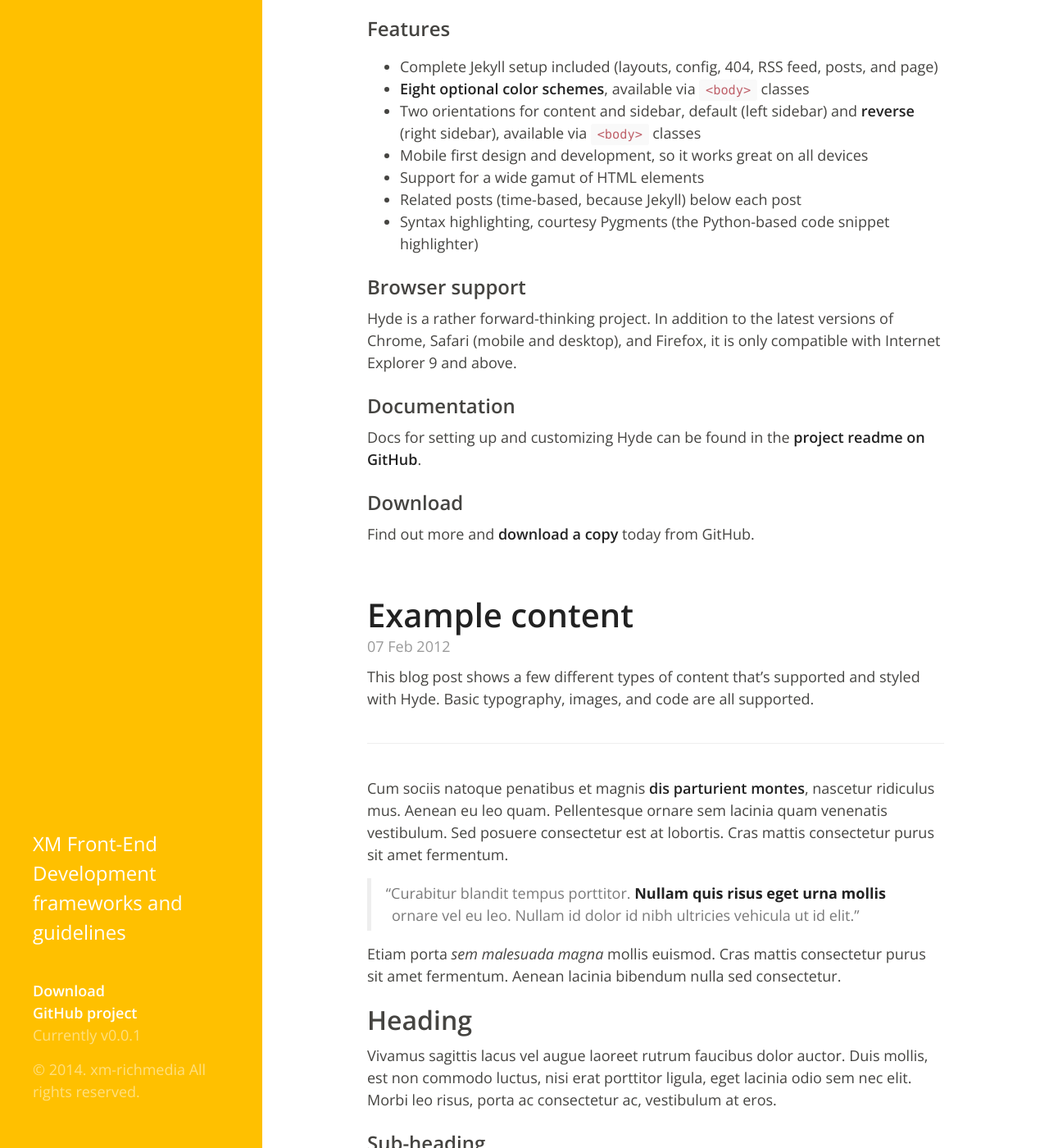
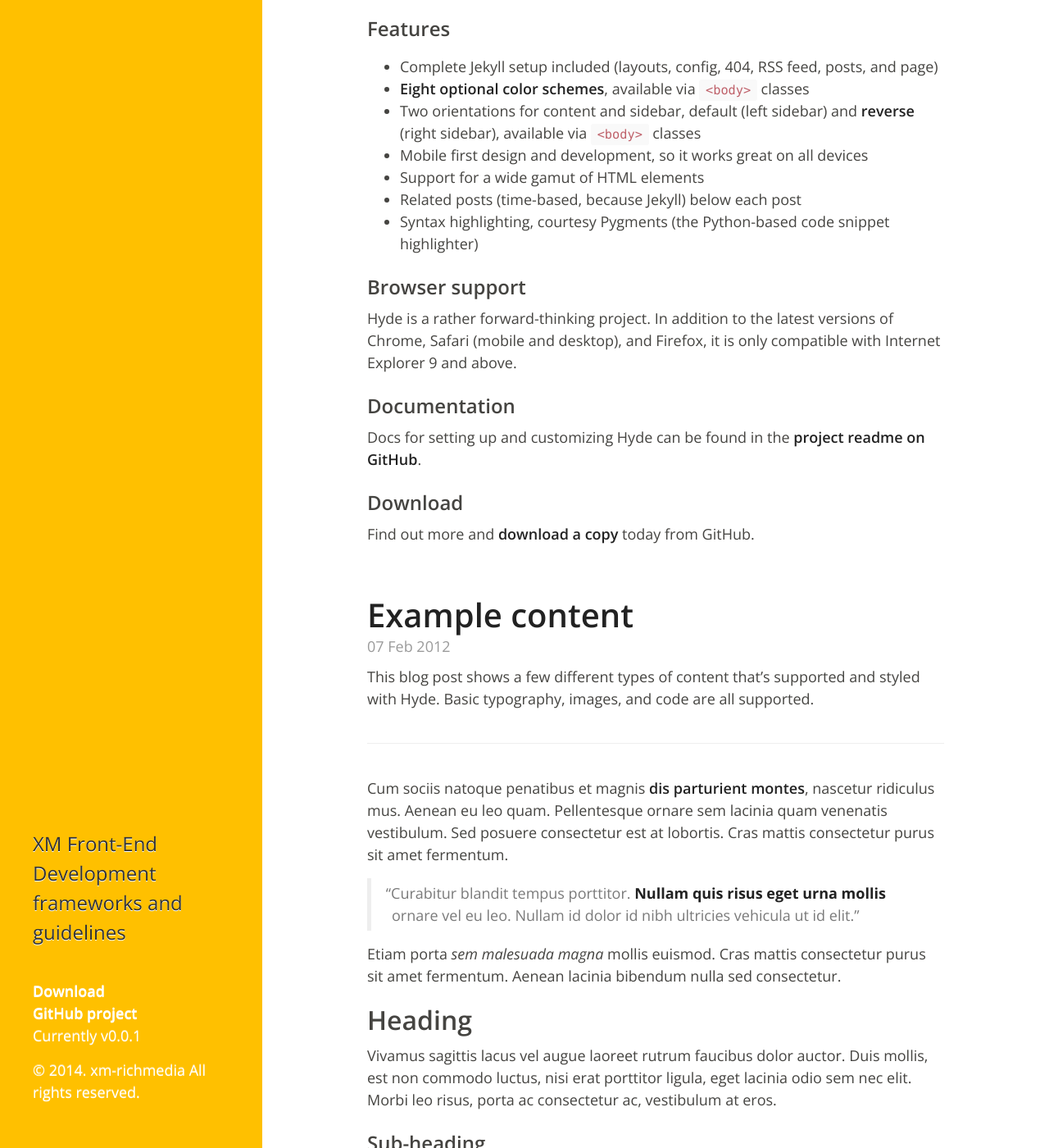
Before and after one commit to MirumSG/mirumsg.github.io, a Jekyll site: the page built from index.html, in a window 1280 px wide and 1400 px high, scrolled down 259 px. Shown: the whole window at 82% size. Built offline with Jekyll 4.4.1, drawn with Linux system fonts in a browser that asks for light colours; Markdown is read by kramdown in place of the engine named in the settings; the list of posts is cut into pages by our own code.

```diff
--- a/public/css/hyde.css
+++ b/public/css/hyde.css
@@ -225,7 +225,11 @@ a:focus {
 
 /* Sidebar masthead */
 .masthead {
-  color: #fff;
+    color: #333;
+    -webkit-text-shadow: 0 1px 0px #fff;
+    -moz-text-shadow: 0 1px 0px #fff;
+    -o-text-shadow: 0 1px 0px #fff;
+    text-shadow: 0 1px 0px #fff;
   background-color: #FFC000;
 }
 .masthead-inner {
```
